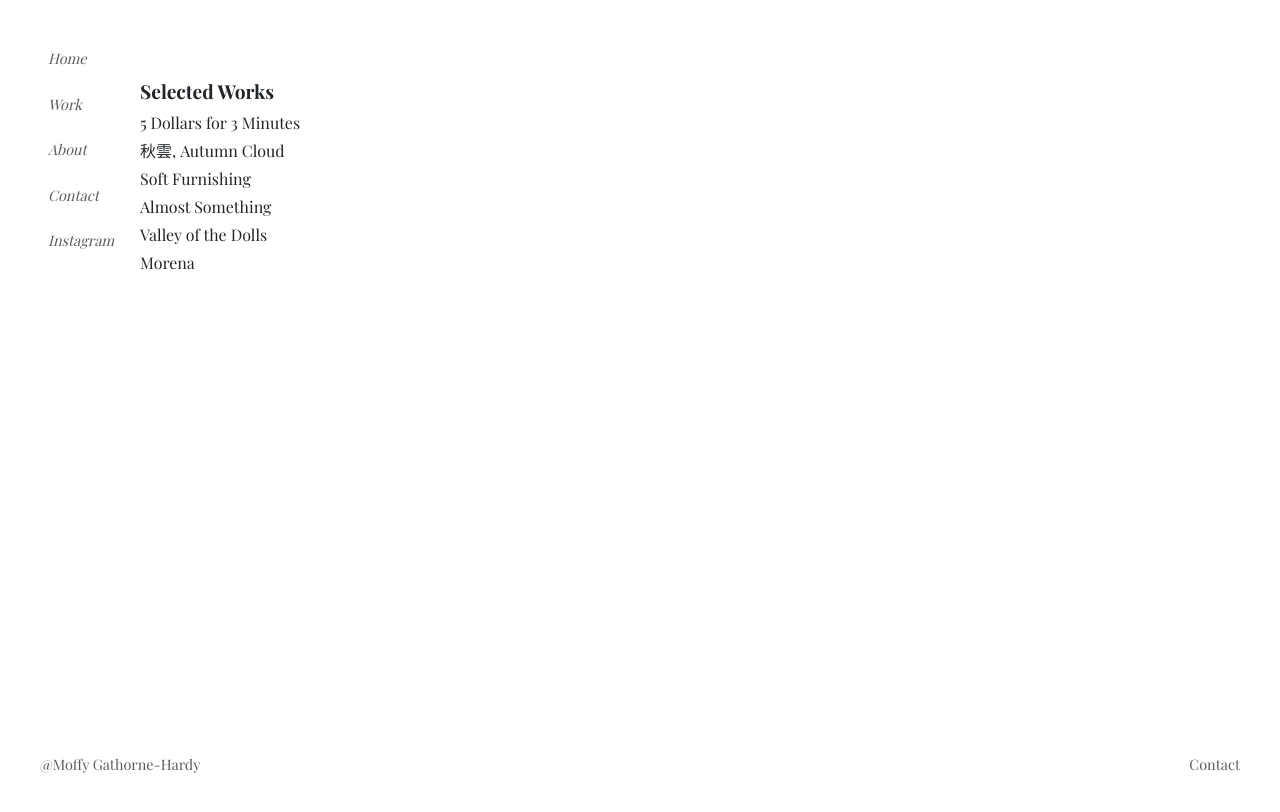
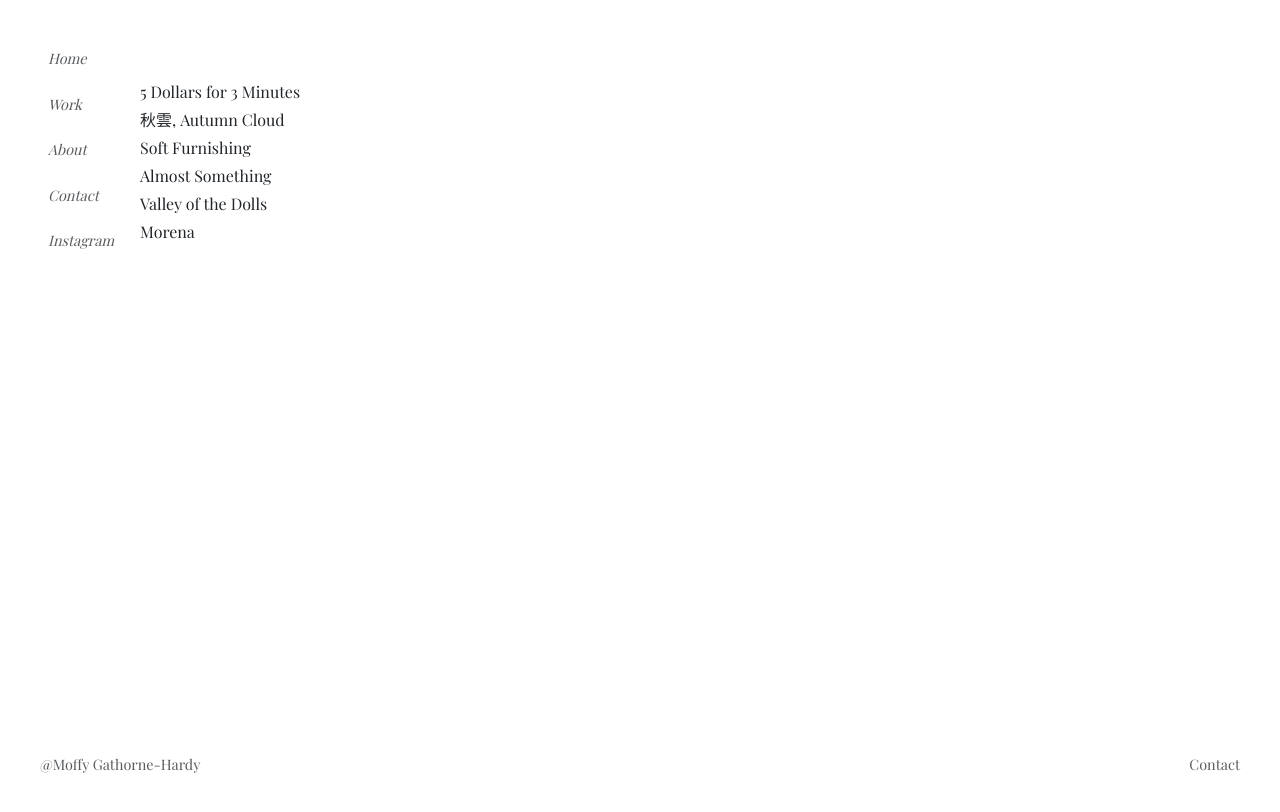
Before and after one commit to chrisforsythewebdev/moffy-gathorne-hardy-new, a React (Create React App) app: page /work in a window 1280 px wide. Shown: the top 812 px of the page. Built offline with nearby package versions, Linux system fonts and the light colour scheme; a web font is replaced by a local one.

Commit message:
remove heading

```diff
--- a/src/pages/Work.jsx
+++ b/src/pages/Work.jsx
@@ -67,7 +67,6 @@ const Work = () => {
 
   return (
     <div className="container d-flex flex-column justify-content-start vh-100" style={{ marginLeft: "10vw", marginTop: "10vh" }}>
-      <h2 className="fw-bold mb-2" style={{ fontSize: "1.2rem" }}>Selected Works</h2>
 
       <div className="d-flex flex-column gap-1 position-relative">
         {works.map((work, index) => (
```
